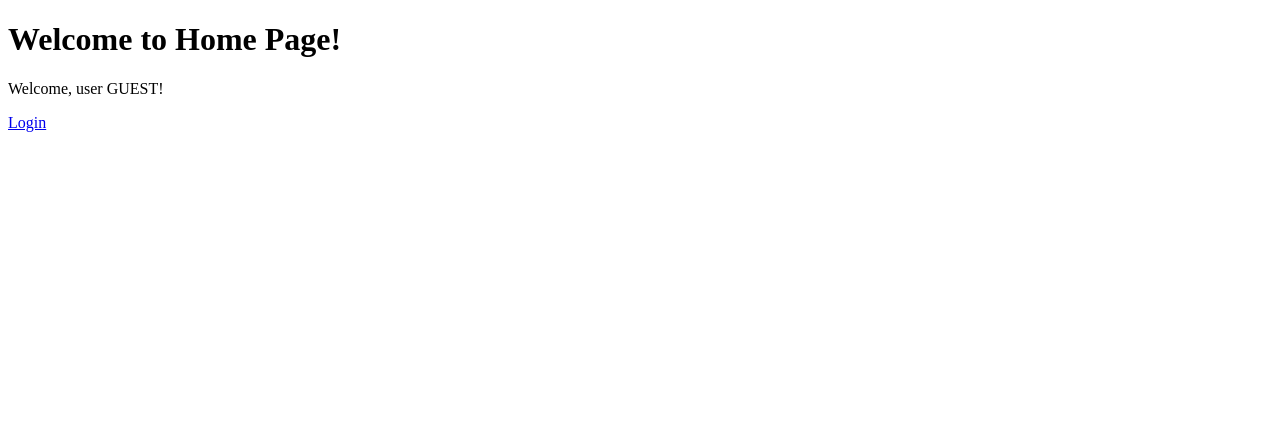
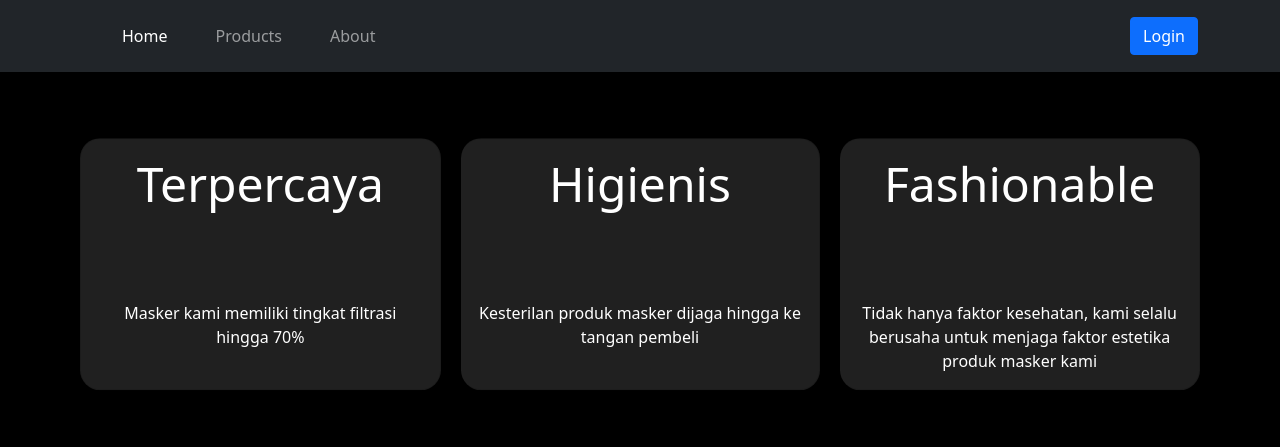
Before and after one commit to Krentt/Kuliah-PBP-TugasAkhir-Web, a Django app: page /login-page/home-page in a window 1280 px wide. Shown: the top 447 px of the page. Run offline with Django 3.2, Linux system fonts and the light colour scheme; some libraries are stand-ins or nearby versions.

Commit message:
Implementasi navbar home_page

```diff
--- a/TugasKelompok/urls.py
+++ b/TugasKelompok/urls.py
@@ -19,5 +19,6 @@ from django.urls import path, include
 urlpatterns = [
     path("admin/", admin.site.urls),
     path("", include("home.urls")),
-    path('login-page/', include('login_page.urls'))
+    path('login-page/', include('login_page.urls')),
+    path('home-page/', include('home_page.urls')),
 ]
--- a/home_page/templates/home_page/home.html
+++ b/home_page/templates/home_page/home.html
@@ -2,15 +2,73 @@
 <html>
     <head>
         <title>Home Page</title>
+        <script src="https://ajax.googleapis.com/ajax/libs/jquery/3.6.0/jquery.min.js"></script>
+        <script src="https://maxcdn.bootstrapcdn.com/bootstrap/4.5.2/js/bootstrap.min.js"></script>
+        <link href="https://cdn.jsdelivr.net/npm/bootstrap@5.1.3/dist/css/bootstrap.min.css" rel="stylesheet" integrity="sha384-1BmE4kWBq78iYhFldvKuhfTAU6auU8tT94WrHftjDbrCEXSU1oBoqyl2QvZ6jIW3" crossorigin="anonymous">
+        <script src="https://cdn.jsdelivr.net/npm/bootstrap@5.0.2/dist/js/bootstrap.bundle.min.js" integrity="sha384-MrcW6ZMFYlzcLA8Nl+NtUVF0sA7MsXsP1UyJoMp4YLEuNSfAP+JcXn/tWtIaxVXM" crossorigin="anonymous"></script>
+        {% include "home_page\home_navbar.html" %}
     </head>
-    <body>
-        <h1>Welcome to Home Page!</h1>
-        {% if user.is_authenticated %}
-            <p>Welcome, user {{ user.username }}!</p>
-            <a href="logout">Logout</a>
-        {% else %}
-            <p>Welcome, user GUEST!</p>
-            <a href="login">Login</a>
-        {% endif %}
+    <body style="background-color:black;">
+        <!-- background-color: rgb(124, 117, 117); -->
+        <div class = "container" id="fitur-container" style="margin-top: 2rem;">
+            <div class="card-group">
+                <div class="card">
+                  <div class="card-body">
+                    <h1 class="card-title">Terpercaya</h5>
+                    <p class="card-text">Masker kami memiliki tingkat filtrasi hingga 70%</p>
+                  </div>
+                </div>
+                <div class="card">
+                  <div class="card-body">
+                    <h1 class="card-title">Higienis</h5>
+                    <p class="card-text">Kesterilan produk masker dijaga hingga ke tangan pembeli</p>
+                  </div>
+                </div>
+                <div class="card">
+                  <div class="card-body" >
+                    <h1 class="card-title">Fashionable</h5>
+                    <p class="card-text">Tidak hanya faktor kesehatan, kami selalu berusaha untuk menjaga faktor estetika produk masker kami</p>
+                  </div>
+                </div>
+            </div>
+        </div>
+        <style>
+            #fitur-container {
+                height: 20rem;
+                position: relative;
+                border-radius: 25px;
+            }
+            #fitur-container > .card-group {
+                position: absolute;
+                top: 50%;
+                left: 50%;
+                margin-right: -50%;
+                transform: translate(-50%, -50%);
+
+            }
+            #fitur-container > .card-group > .card {
+                margin-left: 10px;
+                margin-right: 10px;
+                border-radius: 20px;
+                background-color: rgb(32, 32, 32);
+            }
+            #fitur-container > .card-group > .card > .card-body > h1 {
+                font-size: 3rem;
+                text-align: center;
+                color: white;
+            }
+            #fitur-container > .card-group > .card > .card-body > p {
+                font-size: 1rem;
+                text-align: center;
+                color: white;
+                padding-top: 5rem;
+            }
+        </style>
+
+        <div>
+            <button type="button" class="btn btn-default btn-lg">
+                <span class="glyphicon glyphicon-menu-right" aria-hidden="true"></span>
+            </button>
+        </div>
     </body>
 </html>
--- /dev/null
+++ b/home_page/templates/home_page/home_navbar.html
@@ -0,0 +1,41 @@
+<style>
+    #home_btn_navbar:hover{
+        background-color: blue;
+    }
+    .navbar {
+        padding: 0 1rem;
+    }
+    .navbar .nav-item{padding:1rem 1rem}
+</style>
+<nav class="navbar navbar-expand-lg navbar-dark bg-dark" id="home_navbar">
+    <div class="container">
+      <a class="navbar-brand" href="#"></a>
+      <button class="navbar-toggler" type="button" data-bs-toggle="collapse" data-bs-target="#navbarSupportedContent" aria-controls="navbarSupportedContent" aria-expanded="false" aria-label="Toggle navigation">
+        <span class="navbar-toggler-icon"></span>
+      </button>
+      <div class="collapse navbar-collapse" id="navbarSupportedContent">
+        <ul class="navbar-nav me-auto mb-2 mb-lg-0">
+          <li class="nav-item" id="home_btn_navbar">
+            <a class="nav-link active" aria-current="page" href="#">Home</a>
+          </li>
+          <li class="nav-item">
+            <a class="nav-link" href="#">Products</a>
+          </li>
+          <!-- <li class="nav-item">
+            <a class="nav-link" href="#">Account Info</a>
+          </li> -->
+          <li class="nav-item">
+            <a class="nav-link" href="#">About</a>
+          </li>
+        </ul>
+        <form class="d-flex">
+            {% if not user.is_authenticated %}
+            <a type="button" class="btn btn-primary" href="../login-page/login">Login</a>
+            {% else %}
+            <span class="navbar-text" style="padding-right: 10px;">Welcome, user {{ user.username }}!</span>
+            <a type="button" class="btn btn-primary" href="../login-page/logout">Logout</a>
+        {% endif %}
+        </form>
+      </div>
+    </div>
+</nav>
--- /dev/null
+++ b/home_page/urls.py
@@ -0,0 +1,6 @@
+from django.urls import path
+from .views import index
+
+urlpatterns = [
+    path('', index)
+]
```
Also changed, not shown: home_page/views.py (+6 -1 lines).
